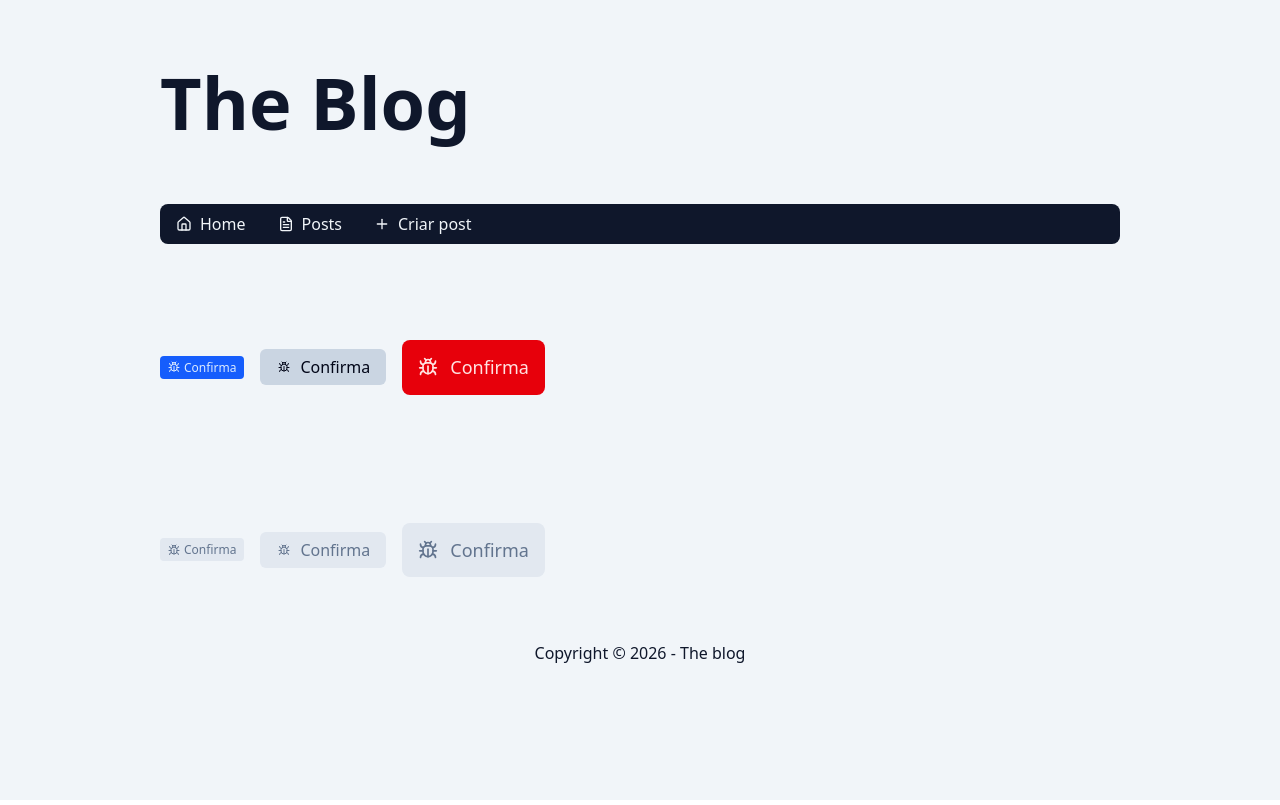
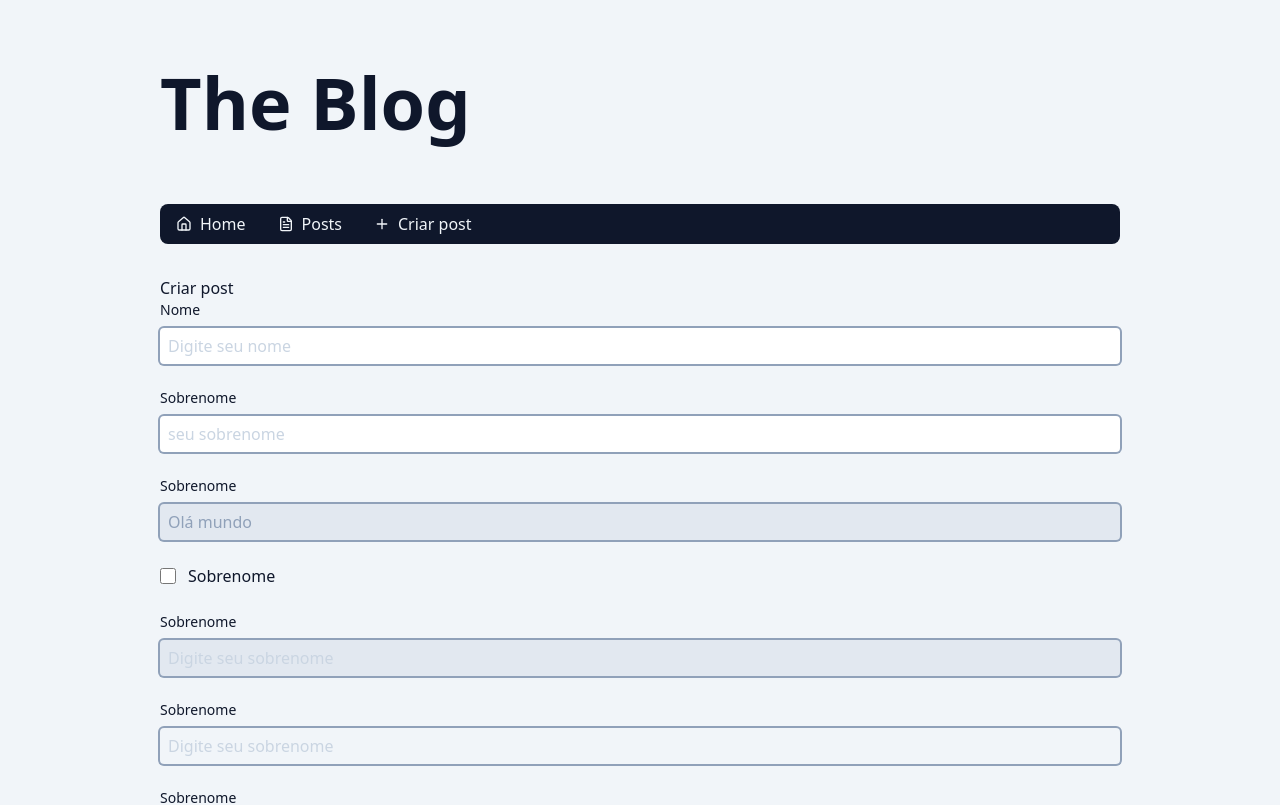
Before and after one commit to 1Luis-Amaro/BLOG-Next, a Next.js app in the folder blog/: page /admin/post/new in a window 1280 px wide. Shown: the top 805 px of the page. Built offline with nearby package versions, Linux system fonts and the light colour scheme.

Commit message:
181 - Formulário de criação e edição do post (ManagePostForm)

```diff
--- a/blog/src/app/admin/post/new/page.tsx
+++ b/blog/src/app/admin/post/new/page.tsx
@@ -1,45 +1,15 @@
-import { Button } from "@/components/Button";
-import { BugIcon, EraserIcon } from "lucide-react";
+import { ManagerPostForm } from "@/components/ManagerPostForm";
+import { Metadata } from "next";
 
 export const dynamic = "force-dynamic";
 
+export const metadata: Metadata = {
+  title: "Post Admin",
+};
+
 export default async function AdminPostNewPage() {
-  return (
-    <div>
-
-    <div className="py-16 flex gap-4 flex-wrap items-center">
-      <Button variant="default" size="sm">
-        <BugIcon />
-        Confirma
-      </Button>
-      <Button variant="ghost" size="md">
-        <BugIcon />
-        Confirma
-      </Button>
-      <Button variant="danger" size="lg">
-        <BugIcon />
-        Confirma
-      </Button>
-
-
-    </div>
-
-    <div className="py-16 flex gap-4 flex-wrap items-center">
-      <Button variant="default" size="sm" disabled >
-        <BugIcon />
-        Confirma
-      </Button>
-      <Button variant="ghost" size="md" disabled>
-        <BugIcon />
-        Confirma
-      </Button>
-      <Button variant="danger" size="lg" disabled>
-        <BugIcon />
-        Confirma
-      </Button>
-
-
-    </div>
-    </div>
-  );
+  return <>
+  <h1>Criar post</h1>
+  <ManagerPostForm />
+  </>;
 }
--- a/blog/src/app/admin/post/page.tsx
+++ b/blog/src/app/admin/post/page.tsx
@@ -1,51 +1,16 @@
-import { Button } from "@/components/Button";
-import { InputCheckBox } from "@/components/InputCheckBox";
-import { InputText } from "@/components/InputText";
-import { Metadata } from "next";
+import { SpinLoader } from '@/components/SpinLoader';
+import { Metadata } from 'next';
+import { Suspense } from 'react';
 
-export const dynamic = "force-dynamic";
+export const dynamic = 'force-dynamic';
 
 export const metadata: Metadata = {
-  title: "Post Admin",
+  title: 'Post Admin',
 };
 
 export default async function AdminPostPage() {
   return (
-    <form action="" className="mb-16">
-      <div className="flex flex-col gap-6">
-        <InputText labelText="Nome" placeholder="Digite seu nome" />
-        <InputText labelText="Sobrenome" placeholder="seu sobrenome" />
-        <InputText
-          disabled
-          labelText="Sobrenome"
-          placeholder="Digite seu sobrenome"
-          defaultValue="Olá mundo"
-        />
-        <InputCheckBox labelText="Sobrenome" />
-
-        <InputText
-          disabled
-          labelText="Sobrenome"
-          placeholder="Digite seu sobrenome"
-        />
-        <InputText
-          labelText="Sobrenome"
-          placeholder="Digite seu sobrenome"
-          readOnly
-        />
-        <InputText
-          labelText="Sobrenome"
-          placeholder="Olá Mundo"
-          defaultValue="ola mundo"
-          readOnly
-        />
-
-        <div className="mt-4">
-          <Button type="submit">
-            Enviar
-          </Button>
-        </div>
-      </div>
-    </form>
+    <Suspense fallback={<SpinLoader className='mb-16' />}>
+    </Suspense>
   );
 }
--- /dev/null
+++ b/blog/src/components/ManagerPostForm/index.tsx
@@ -0,0 +1,44 @@
+'use client'
+
+import { Button } from "../Button";
+import { InputCheckBox } from "../InputCheckBox";
+import { InputText } from "../InputText";
+
+export function ManagerPostForm() {
+  return (
+    <form action="" className="mb-16">
+      <div className="flex flex-col gap-6">
+        <InputText labelText="Nome" placeholder="Digite seu nome" />
+        <InputText labelText="Sobrenome" placeholder="seu sobrenome" />
+        <InputText
+          disabled
+          labelText="Sobrenome"
+          placeholder="Digite seu sobrenome"
+          defaultValue="Olá mundo"
+        />
+        <InputCheckBox labelText="Sobrenome" />
+
+        <InputText
+          disabled
+          labelText="Sobrenome"
+          placeholder="Digite seu sobrenome"
+        />
+        <InputText
+          labelText="Sobrenome"
+          placeholder="Digite seu sobrenome"
+          readOnly
+        />
+        <InputText
+          labelText="Sobrenome"
+          placeholder="Olá Mundo"
+          defaultValue="ola mundo"
+          readOnly
+        />
+
+        <div className="mt-4">
+          <Button type="submit">Enviar</Button>
+        </div>
+      </div>
+    </form>
+  );
+}
```
